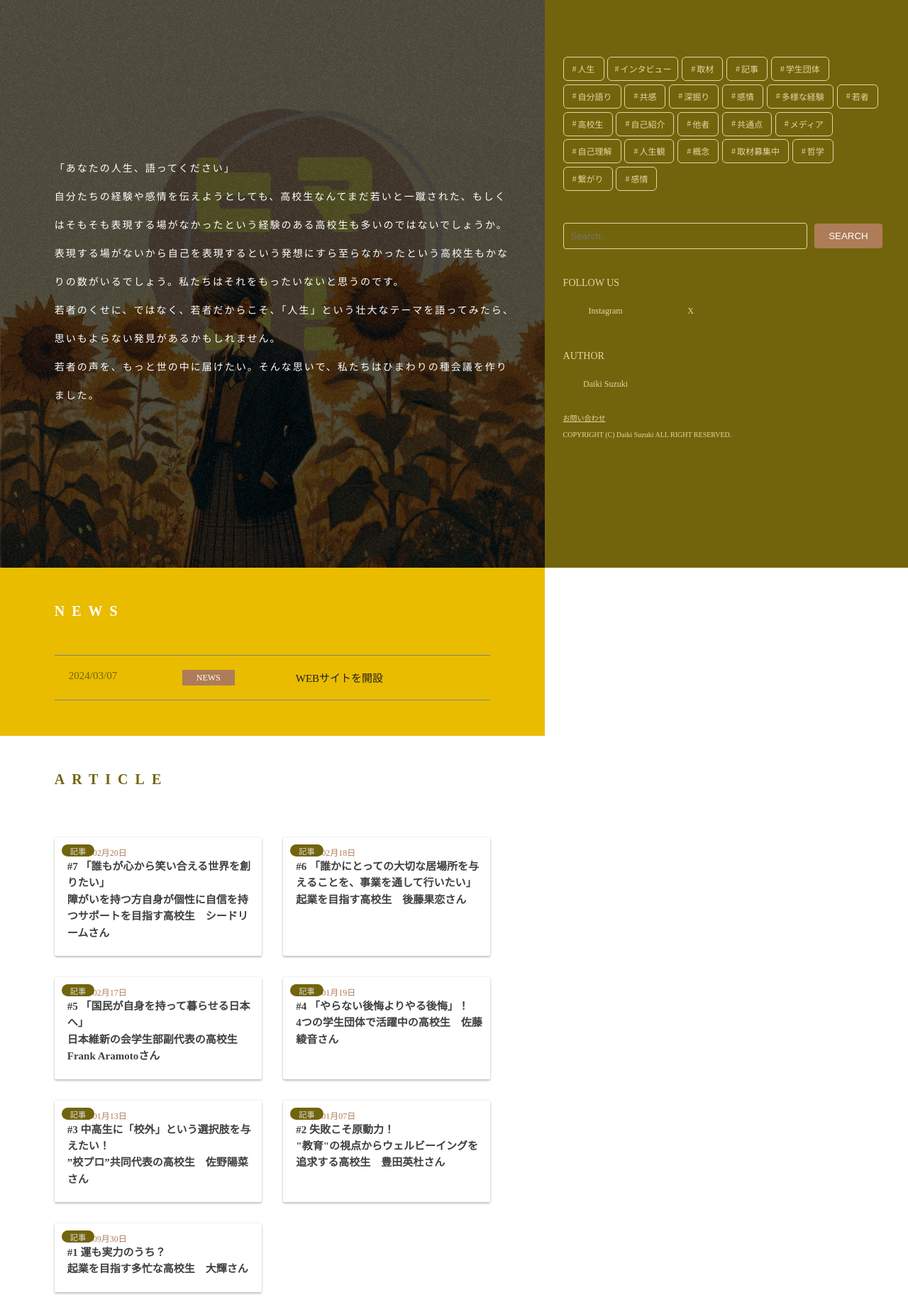
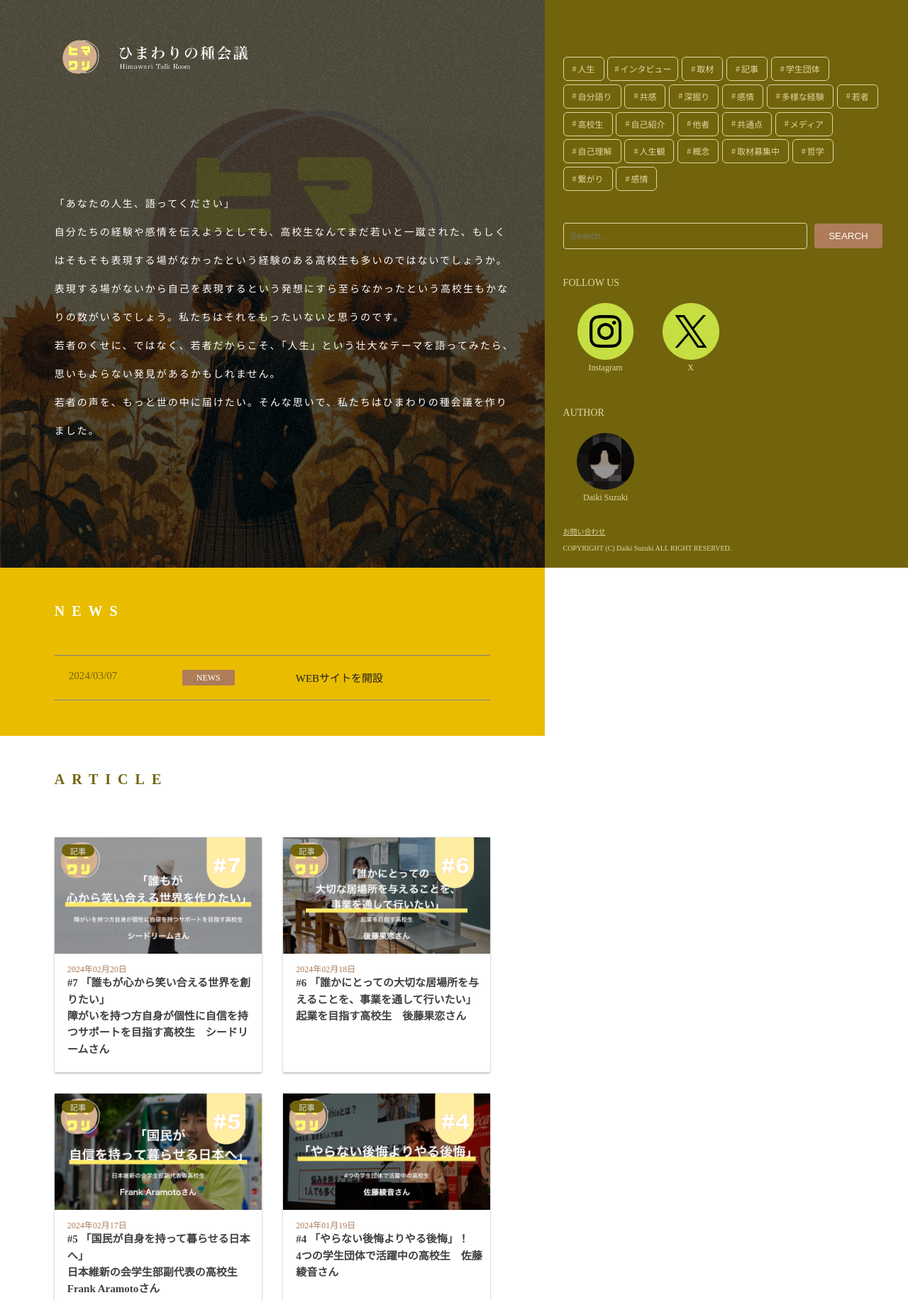
Before and after one commit to himawarinotanekaigi/web, a plain HTML site: page index.html in a window 1280 px wide. Shown: the top 1832 px of the page at 71% size. Drawn offline with Linux system fonts and the light colour scheme; files whose address does not match are found by name.

Commit message:
Update index.html

```diff
--- a/index.html
+++ b/index.html
@@ -67,11 +67,11 @@
           <ul>
             <li>
               <div class="author_name">
-                <a href="https://www.instagram.com/himawari.seeds?igsh=MWY4c2tmeWFjd20wNw%3D%3D&utm_source=qr"><img src="img/instagram.png" alt=""></a>
+                <a href="https://www.instagram.com/himawari.seeds?igsh=MWY4c2tmeWFjd20wNw%3D%3D&utm_source=qr"><img src="instagram.png" alt=""></a>
                 <p>Instagram</p>
               </div>
               <div class="author_name">
-                <a href="https://twitter.com/Himawari_kaigi/status/1716830632142385303"><img src="img/x.png" alt=""></a>
+                <a href="https://twitter.com/Himawari_kaigi/status/1716830632142385303"><img src="x.png" alt=""></a>
                 <p>X</p>
               </div>
             </li>
@@ -83,7 +83,7 @@
           <ul>
             <li>
               <div class="author_name">
-                <a href="https://www.instagram.com/__.daiki.__?igsh=ZGN0NHR1a2d4dTE4&utm_source=qr"><img src="img/suzukidaiki.png" alt=""></a>
+                <a href="https://www.instagram.com/__.daiki.__?igsh=ZGN0NHR1a2d4dTE4&utm_source=qr"><img src="suzukidaiki.png" alt=""></a>
                 <p>Daiki Suzuki</p>
               </div>
             </li>
@@ -97,7 +97,7 @@
         </section>
       </section>
       <section class="header-768">
-        <a href="index.html" class="logo"><img src="img/logo.png" alt=""></a>
+        <a href="index.html" class="logo"><img src="logo.png" alt=""></a>
         <div class="nav">
           <input id="drawer_input" class="drawer_hidden" type="checkbox">
           <label for="drawer_input" class="drawer_open"><span></span></label>
@@ -114,11 +114,11 @@
               <ul>
                 <li>
                   <div class="author_name">
-                    <a href="https://www.instagram.com/himawari.seeds?igsh=MWY4c2tmeWFjd20wNw%3D%3D&utm_source=qr"><img src="img/instagram.png" alt=""></a>
+                    <a href="https://www.instagram.com/himawari.seeds?igsh=MWY4c2tmeWFjd20wNw%3D%3D&utm_source=qr"><img src="instagram.png" alt=""></a>
                     <p>Instagram</p>
                   </div>
                   <div class="author_name">
-                    <a href="https://twitter.com/Himawari_kaigi/status/1716830632142385303"><img src="img/x.png" alt=""></a>
+                    <a href="https://twitter.com/Himawari_kaigi/status/1716830632142385303"><img src="x.png" alt=""></a>
                     <p>X</p>
                   </div>
                 </li>
@@ -129,7 +129,7 @@
               <ul>
                 <li>
                   <div class="author_name">
-                    <a href="https://www.instagram.com/__.daiki.__?igsh=ZGN0NHR1a2d4dTE4&utm_source=qr"><img src="img/suzukidaiki.png" alt=""></a>
+                    <a href="https://www.instagram.com/__.daiki.__?igsh=ZGN0NHR1a2d4dTE4&utm_source=qr"><img src="suzukidaiki.png" alt=""></a>
                     <p>Daiki Suzuki</p>
                   </div>
                 </li>
@@ -149,7 +149,7 @@
     <main>
       <section class="firstview-1068"></section>
         <section class="firstview">
-          <a href="index.html" class="logo"><img src="img/logo.png" alt=""></a>
+          <a href="index.html" class="logo"><img src="logo.png" alt=""></a>
             <div class="prologue">
               <p>「あなたの人生、語ってください」</p>
               <p>自分たちの経験や感情を伝えようとしても、高校生なんてまだ若いと一蹴された、もしくはそもそも表現する場がなかったという経験のある高校生も多いのではないでしょうか。</p>
@@ -179,7 +179,7 @@
 
             <li class="changeItem gridCard">
               <a href="https://note.com/himawariseeds/n/n51d9a23422d0">
-                <p class="itemCat dfont">記事</p> <img src="img/7.jpg" alt="">
+                <p class="itemCat dfont">記事</p> <img src="7.jpg" alt="">
                 <div class="changeItemTxt">
                   <time class="pubdate sng-link-time dfont" itemprop="datePublished" datetime="2021年3月16日">2024年02月20日</time>
                   <p class="itemTitle">#7 「誰もが心から笑い合える世界を創りたい」<br>障がいを持つ方自身が個性に自信を持つサポートを目指す高校生　シードリームさん</p>
@@ -192,7 +192,7 @@
 
             <li class="changeItem gridCard">
               <a href="https://note.com/himawariseeds/n/nc774d8211edd">
-                <p class="itemCat dfont">記事</p> <img src="img/6.jpg" alt="">
+                <p class="itemCat dfont">記事</p> <img src="6.jpg" alt="">
                 <div class="changeItemTxt">
                   <time class="pubdate sng-link-time dfont" itemprop="datePublished" datetime="2021年3月16日">2024年02月18日</time>
                   <p class="itemTitle">#6 「誰かにとっての大切な居場所を与えることを、事業を通して行いたい」<br>起業を目指す高校生　後藤果恋さん</p>
@@ -205,7 +205,7 @@
 
             <li class="changeItem gridCard">
               <a href="https://note.com/himawariseeds/n/nc5ffb732ec06">
-                <p class="itemCat dfont">記事</p> <img src="img/5.jpg" alt="">
+                <p class="itemCat dfont">記事</p> <img src="5.jpg" alt="">
                 <div class="changeItemTxt">
                   <time class="pubdate sng-link-time dfont" itemprop="datePublished" datetime="2021年3月16日">2024年02月17日</time>
                   <p class="itemTitle">#5 「国民が自身を持って暮らせる日本へ」<br>日本維新の会学生部副代表の高校生　Frank Aramotoさん</p>
@@ -218,7 +218,7 @@
 
             <li class="changeItem gridCard">
               <a href="https://note.com/himawariseeds/n/n5543d3e2cb25">
-                <p class="itemCat dfont">記事</p> <img src="img/4.jpg" alt="">
+                <p class="itemCat dfont">記事</p> <img src="4.jpg" alt="">
                 <div class="changeItemTxt">
                   <time class="pubdate sng-link-time dfont" itemprop="datePublished" datetime="2021年3月16日">2024年01月19日</time>
                   <p class="itemTitle">#4 「やらない後悔よりやる後悔」！<br>4つの学生団体で活躍中の高校生　佐藤綾音さん</p>
@@ -231,7 +231,7 @@
 
             <li class="changeItem gridCard">
               <a href="https://note.com/himawariseeds/n/nb77370021daf">
-                <p class="itemCat dfont">記事</p> <img src="img/3.jpg" alt="">
+                <p class="itemCat dfont">記事</p> <img src="3.jpg" alt="">
                 <div class="changeItemTxt">
                   <time class="pubdate sng-link-time dfont" itemprop="datePublished" datetime="2021年3月16日">2024年01月13日</time>
                   <p class="itemTitle">#3 中高生に「校外」という選択肢を与えたい！<br>”校プロ”共同代表の高校生　佐野陽菜さん</p>
@@ -244,7 +244,7 @@
 
             <li class="changeItem gridCard">
               <a href="https://note.com/himawariseeds/n/n39493d276df1">
-                <p class="itemCat dfont">記事</p> <img src="img/2.jpg" alt="">
+                <p class="itemCat dfont">記事</p> <img src="2.jpg" alt="">
                 <div class="changeItemTxt">
                   <time class="pubdate sng-link-time dfont" itemprop="datePublished" datetime="2021年3月16日">2024年01月07日</time>
                   <p class="itemTitle">#2 失敗こそ原動力！<br>"教育"の視点からウェルビーイングを追求する高校生　豊田英杜さん</p>
@@ -257,7 +257,7 @@
 
             <li class="changeItem gridCard">
               <a href="">
-                <p class="itemCat dfont">記事</p> <img src="img/1.jpg" alt="">
+                <p class="itemCat dfont">記事</p> <img src="1.jpg" alt="">
                 <div class="changeItemTxt">
                   <time class="pubdate sng-link-time dfont" itemprop="datePublished" datetime="2021年3月16日">2023年09月30日</time>
                   <p class="itemTitle">#1 運も実力のうち？<br>起業を目指す多忙な高校生　大輝さん</p>
@@ -278,21 +278,21 @@
         <h3>取材依頼はこちらから</h3>
         <div class="tokoirai1">
           <div class="sns_iro">
-            <a href="https://www.instagram.com/himawari.seeds?igsh=MWY4c2tmeWFjd20wNw%3D%3D&utm_source=qr"><img src="img/instagram_iro.png" alt=""></a>
+            <a href="https://www.instagram.com/himawari.seeds?igsh=MWY4c2tmeWFjd20wNw%3D%3D&utm_source=qr"><img src="instagram_iro.png" alt=""></a>
             <p>Instagram DM</p>
           </div>
           <div class="sns_iro">
-            <a href="https://twitter.com/Himawari_kaigi/status/1716830632142385303"><img src="img/x_iro.png" alt=""></a>
+            <a href="https://twitter.com/Himawari_kaigi/status/1716830632142385303"><img src="x_iro.png" alt=""></a>
             <p>X DM</p>
           </div>
           <div class="sns_iro">
-            <a href="mailto:himawari.tanekaigi@gmail.com"><img src="img/mail_iro.png" alt=""></a>
+            <a href="mailto:himawari.tanekaigi@gmail.com"><img src="mail_iro.png" alt=""></a>
             <p>E-mail</p>
           </div>
         </div>
       </section>
       <section class="logo2">
-        <a href="index.html" class="logo3"><img src="img/logo.png" alt=""></a>
+        <a href="index.html" class="logo3"><img src="logo.png" alt=""></a>
       </section>
       <section class="about_us">
 
@@ -350,7 +350,7 @@
 
     </main>
     <footer>
-      <a href="index.html" class="logo4"><img src="img/logo.png" alt=""></a>
+      <a href="index.html" class="logo4"><img src="logo.png" alt=""></a>
     </footer>
   </body>
 </html>
```
